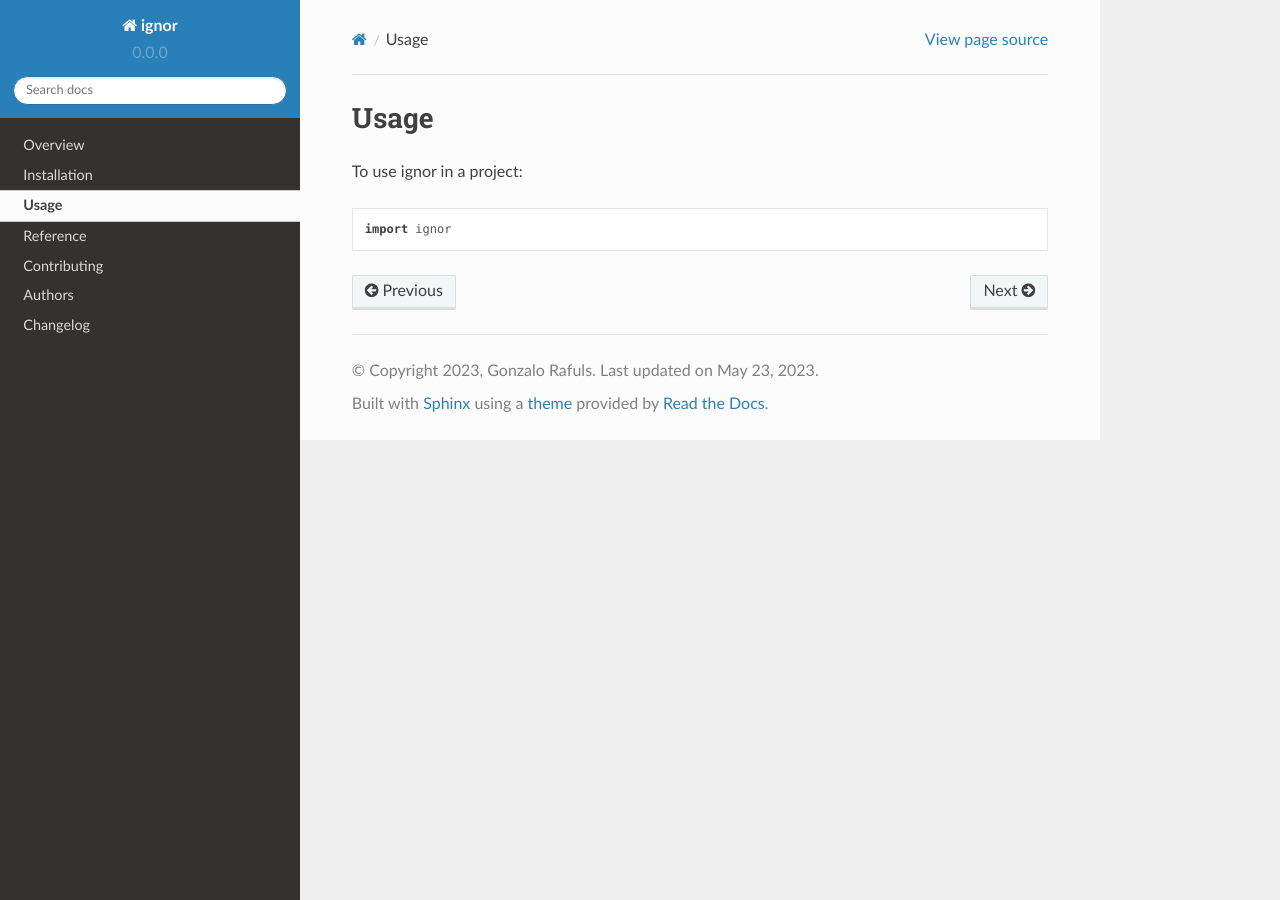
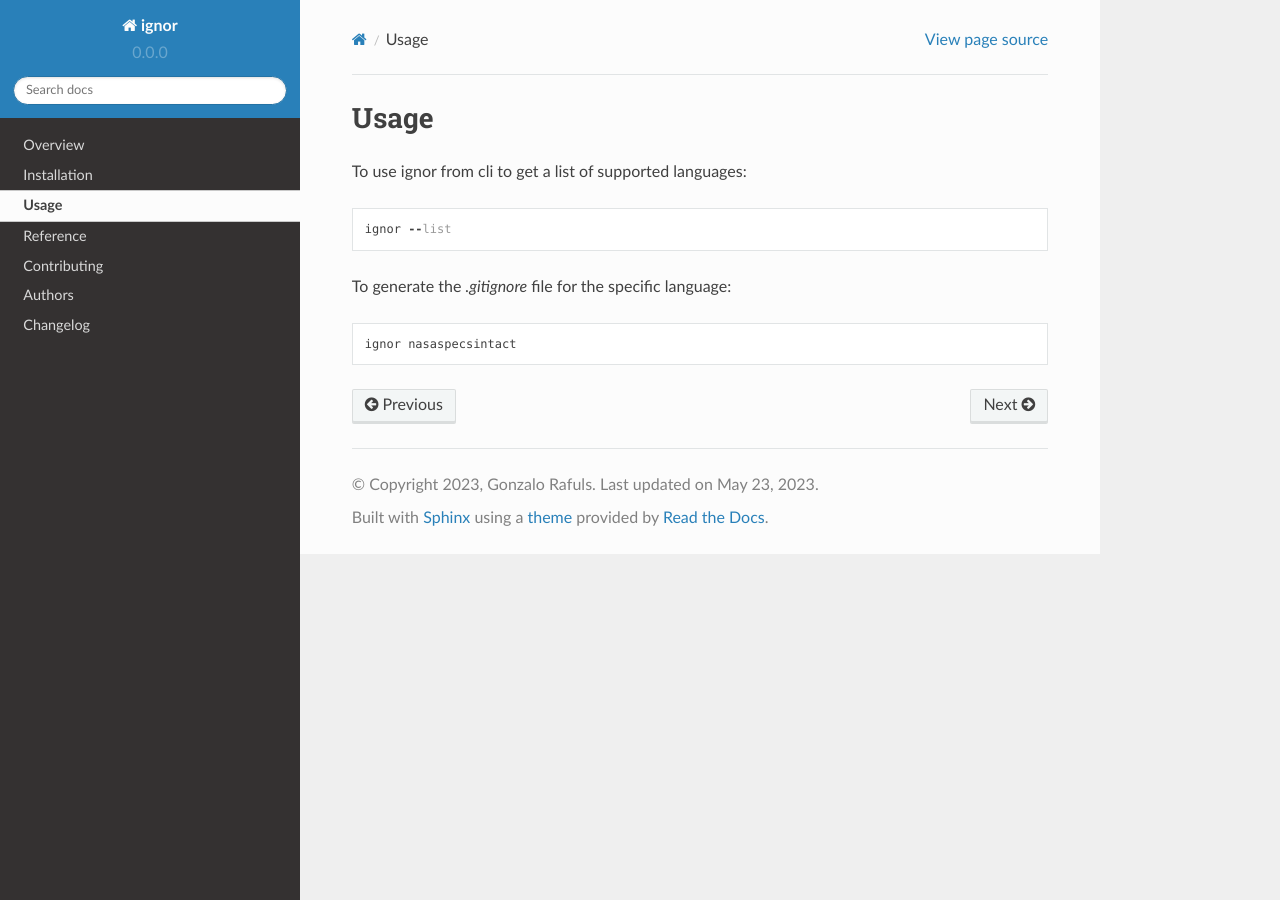
Before and after one commit to grafuls/ignord, a Sphinx documentation site: the page built from docs/usage.rst, in a window 1280 px wide. Built offline with Sphinx 7.4.7 and the Read the Docs theme 2.0.0, drawn with Linux system fonts in a browser that asks for light colours.

Commit message:
docs: added installation and usage

```diff
--- a/docs/installation.rst
+++ b/docs/installation.rst
@@ -4,4 +4,6 @@ Installation
 
 At the command line::
 
-    pip install ignor
+    git clone git@github.com:grafuls/python-ignor.git
+    cd python-ignor
+    pip install .
--- a/docs/usage.rst
+++ b/docs/usage.rst
@@ -2,6 +2,11 @@
 Usage
 =====
 
-To use ignor in a project::
+To use ignor from cli to get a list of supported languages::
 
-	import ignor
+	ignor --list
+
+
+To generate the `.gitignore` file for the specific language::
+
+	ignor nasaspecsintact
```
Also changed, not shown: 1 other file.
